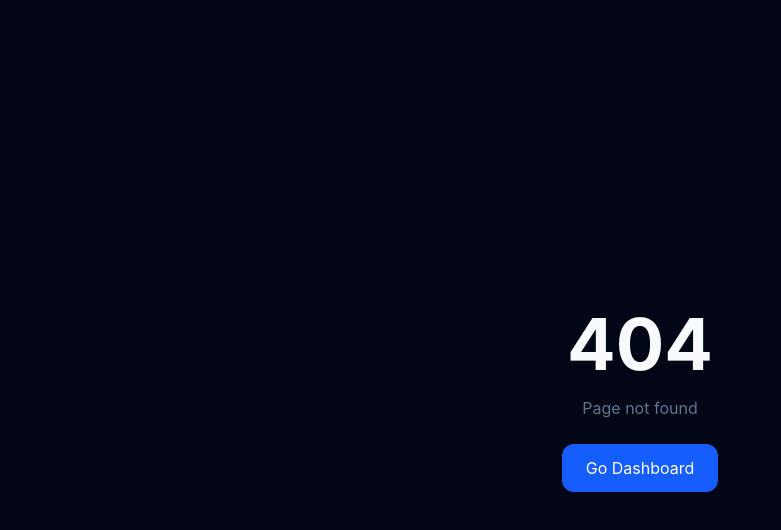
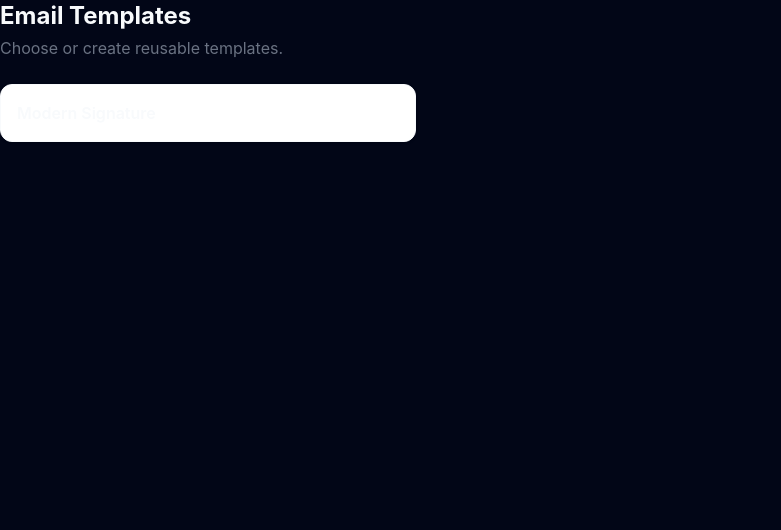
Before and after one commit to Kesarkarale/signflow, a Next.js app: page /templates in a window 1280 px wide. Before the commit this address had no page. Shown: the top 530 px of the page, without its empty margins (0-781 px from the left). Built offline with nearby package versions, Linux system fonts and the light colour scheme.

Commit message:
Create page.tsx

```diff
--- /dev/null
+++ b/src/app/templates/page.tsx
@@ -0,0 +1,17 @@
+export default function TemplatesPage() {
+  return (
+    <div>
+      <h1 className="text-2xl font-bold">Email Templates</h1>
+      <p className="text-gray-500 mt-1">
+        Choose or create reusable templates.
+      </p>
+
+      <div className="grid grid-cols-1 md:grid-cols-3 gap-4 mt-6">
+        {/* Template Cards */}
+        <div className="border rounded-xl p-4 bg-white shadow-sm hover:shadow-md">
+          <h2 className="font-semibold">Modern Signature</h2>
+        </div>
+      </div>
+    </div>
+  );
+}
```
